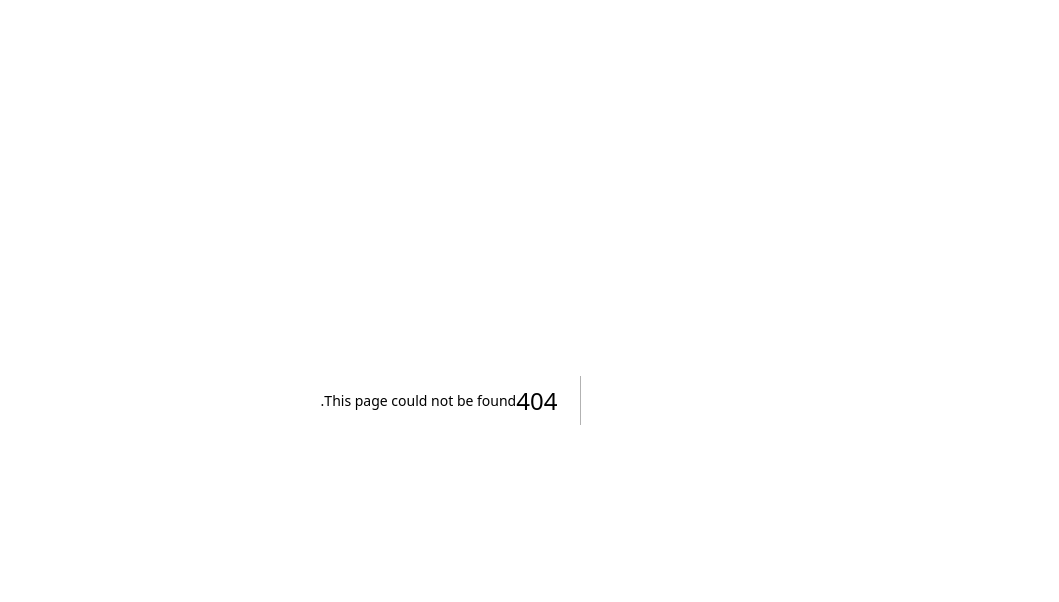
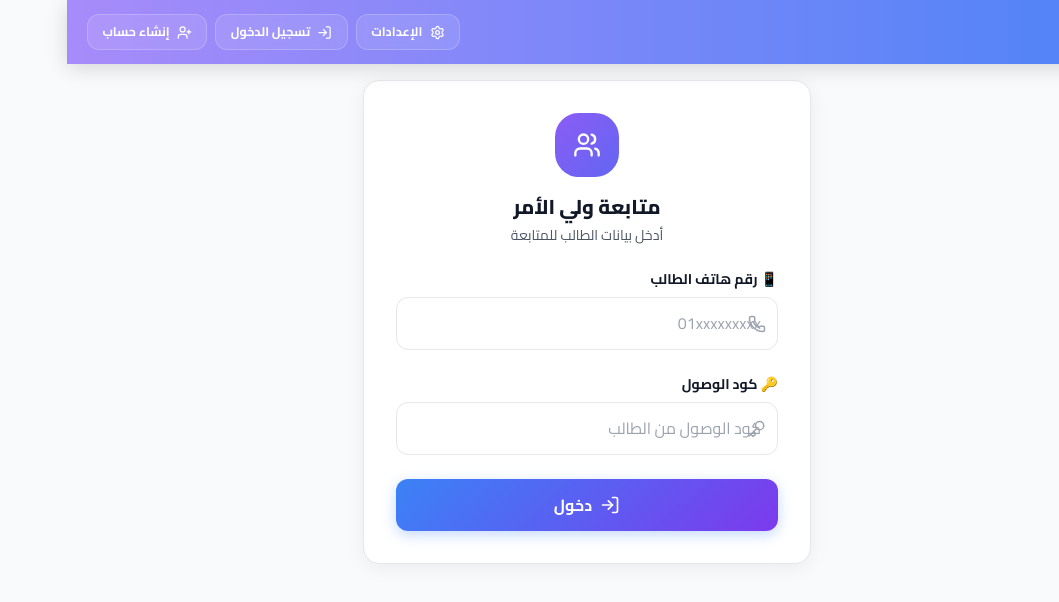
Before and after one commit to accmoha86-beep/ManhajAi, a Next.js app: page /parent in a window 1280 px wide. Before the commit this address had no page. Shown: the top 602 px of the page, without its empty margins (221-1280 px from the left). Built offline with nearby package versions, Linux system fonts and the light colour scheme.

Commit message:
feat: Add page routes for notifications, emergency, parent

```diff
--- /dev/null
+++ b/src/app/(site)/emergency/page.tsx
@@ -0,0 +1,5 @@
+import EmergencyMode from '@/components/emergency/EmergencyMode';
+
+export default function EmergencyRoute() {
+  return <EmergencyMode />;
+}
--- /dev/null
+++ b/src/app/(site)/notifications/page.tsx
@@ -0,0 +1,5 @@
+import NotificationsPage from '@/components/notifications/NotificationsPage';
+
+export default function NotificationsRoute() {
+  return <NotificationsPage />;
+}
--- /dev/null
+++ b/src/app/(site)/parent/page.tsx
@@ -0,0 +1,5 @@
+import ParentDashboard from '@/components/parent/ParentDashboard';
+
+export default function ParentRoute() {
+  return <ParentDashboard />;
+}
```
